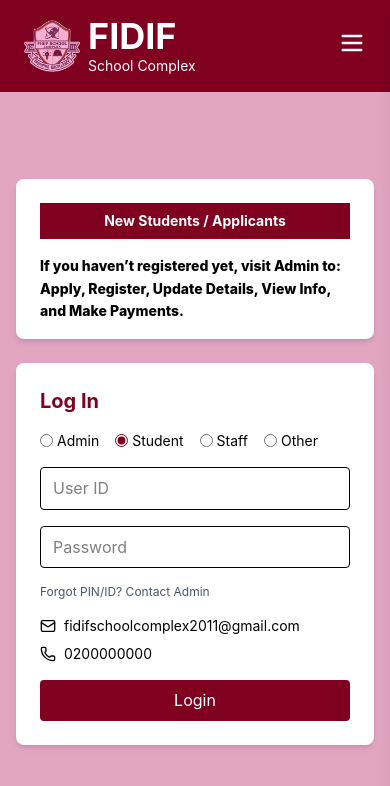
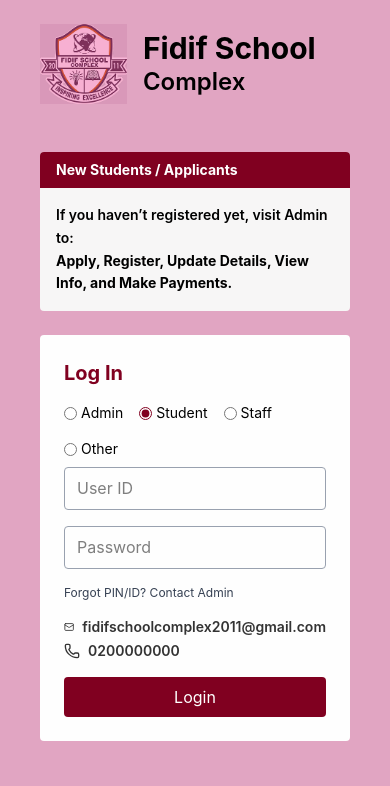
Before and after one commit to Haus-der-Losungen/sms_frontend, a React (Vite) app: page /portal in a window 390 px wide. Shown: the top 786 px of the page. Built offline with nearby package versions, Linux system fonts and the light colour scheme.

Commit message:
feat: update login, overview, and values sections with improved responsiveness

```diff
--- a/index.html
+++ b/index.html
@@ -2,7 +2,7 @@
 <html lang="en">
   <head>
     <meta charset="UTF-8" />
-    <link rel="icon" type="image/svg+xml" href="/vite.svg" />
+    <link rel="icon" type="image/png" href="favicon.png">
     <link rel="stylesheet" href="src/index.css">
     <meta name="viewport" content="width=device-width, initial-scale=1.0" />
     <title>FIDIF School Complex</title>
--- a/src/App.jsx
+++ b/src/App.jsx
@@ -1,37 +1,53 @@
 import { useState } from "react";
 import { Routes, Route } from "react-router-dom";
+import { useLocation } from "react-router-dom";
 
 import Navbar from "./Components/Navbar/Navbar";
 import Values from "./Components/Values/Values";
 import HeroWithCarousel from "./Components/Hero";
 import Footer from "./Components/Footer";
-import PortalLogin from "./Pages/PortalLogin"; // the login page
+import PortalLogin from "./Pages/PortalLogin";
+import Overview from "./Components/Overview";
 
 const App = () => {
   const [isSidebarOpen, setIsSidebarOpen] = useState(false);
+  const location = useLocation();
+  const isPortalPage = location.pathname.startsWith("/portal");
 
   return (
+
     <div className="min-h-screen">
-      <Navbar isOpen={isSidebarOpen} setIsOpen={setIsSidebarOpen} />
 
-      {isSidebarOpen && (
-        <div className="fixed inset-0 bg-white/40 backdrop-blur-sm z-30 md:hidden" />
+      {!isPortalPage && (
+        <>
+          <Navbar isOpen={isSidebarOpen} setIsOpen={setIsSidebarOpen} />
+          {isSidebarOpen && (
+            <div className="fixed inset-0 bg-white/40 backdrop-blur-sm z-30 md:hidden" />
+          )}
+        </>
       )}
-
       <Routes>
         <Route
           path="/"
           element={
             <>
               <HeroWithCarousel />
-              <Values />
-              <Footer />
+
+           <div className="relative z-10 -mt-4">
+        <Values />
+        <Overview />
+      </div>
             </>
           }
         />
+
         <Route path="/portal" element={<PortalLogin />} />
+
       </Routes>
+      {!isPortalPage && <Footer />}
+
     </div>
+
   );
 };
 
--- a/src/Components/Hero/index.jsx
+++ b/src/Components/Hero/index.jsx
@@ -29,9 +29,10 @@ const heroData = [
 
 function HeroWithCarousel() {
   return (
+    <div className="relative z-0">
       <Carousel
         withIndicators
-      height={800}
+        height="100vh"
         className="h-[90vh]"
         controlSize={40}
         emblaOptions={{
@@ -62,18 +63,15 @@ function HeroWithCarousel() {
         {heroData.map((data, index) => (
           <Carousel.Slide key={index}>
             <div
-            className="relative h-full w-full bg-cover bg-center"
+              className="relative h-screen w-full bg-cover bg-center"
               style={{ backgroundImage: `url(${data.image})` }}
             >
-            {/* Dark overlay */}
               <div className="absolute inset-0 bg-black opacity-60 z-0" />
-
-            {/* Text Content */}
               <div className="relative z-10 h-full flex flex-col items-center justify-center text-white text-center px-4">
                 <h1 className="text-xl md:text-2xl mb-4 drop-shadow-md">
                   {data.text1}
                 </h1>
-              <p className="text-4xl md:text-6xl font-bold drop-shadow-lg">
+                <p className="text-4xl md:text-6xl bg-[rgba(128,0,32,0.6)] rounded px-4 py-2 font-bold drop-shadow-lg">
                   {data.text2}
                 </p>
               </div>
@@ -81,6 +79,7 @@ function HeroWithCarousel() {
           </Carousel.Slide>
         ))}
       </Carousel>
+    </div>
   );
 }
 
--- a/src/Components/Navbar/Navbar.jsx
+++ b/src/Components/Navbar/Navbar.jsx
@@ -17,9 +17,15 @@ const NavLinks = ({ vertical = false, onClick = () => {} }) => {
       <NavLink to="/about" onClick={onClick}>
         About
       </NavLink>
-      <NavLink to="/portal" onClick={onClick}>
-        Portal
-      </NavLink>
+      <a
+  href="/portal"
+  target="_blank"
+  rel="noopener noreferrer"
+  onClick={onClick}
+>
+  Portal
+</a>
+
       <NavLink to="/contact" onClick={onClick}>
         Contact
       </NavLink>
--- /dev/null
+++ b/src/Components/Overview/index.jsx
@@ -0,0 +1,60 @@
+import { Link } from "react-router-dom";
+
+
+
+const Overview = () => {
+    return (
+      <section className="bg-white py-12 px-6 md:px-16 text-[black]">
+        <div className="max-w-5xl mx-auto space-y-12">
+
+          {/* Who Are We */}
+          <div>
+            <h2 className="text-3xl md:text-4xl font-extrabold mb-2">Who Are We?</h2>
+            <p className="text-base md:text-lg mb-4">
+              Established in 2011, our school has consistently provided quality education and values-based learning.
+            </p>
+            <p className="text-base md:text-lg">
+              We have proudly graduated students who are excelling in academics, leadership, and various professional fields, reflecting the strength of our teaching and community support.
+            </p>
+          </div>
+
+          {/* Know Our Numbers */}
+          <div>
+            <h2 className="text-3xl md:text-4xl font-extrabold mb-2">Know Our Numbers.</h2>
+            <p className="text-base md:text-lg mb-4">
+              With over 450 students currently enrolled across all levels from crèche to Junior High School our institution has made a lasting academic impact in the Teiman-Abokobi community for more than 10 years.
+            </p>
+            <p className="text-base md:text-lg mb-4">
+              We are proud to be staffed entirely by experienced, GES-certified educators who are committed to delivering quality education and nurturing the holistic development of every child entrusted to our care.
+            </p>
+            <Link
+            to="/about"
+            className="inline-block bg-[#800020] text-white py-2 px-4 rounded-full mt-2 text-sm font-semibold hover:bg-[#5e0018]"
+          >
+            Find Out More &gt;
+          </Link>
+          </div>
+
+          {/* Student Management Portal */}
+          <div>
+            <h2 className="text-3xl md:text-4xl font-extrabold mb-2">Student Management Portal</h2>
+            <p className="text-base md:text-lg mb-4">
+              Our all-in-one School Management System simplifies Fidif School Complex’s administration. From attendance tracking and academic records to transcripts and real-time access to student and staff data, everything is just a click away.
+            </p>
+            <p className="text-base md:text-lg mb-4">
+              Built for efficiency, transparency, and growth so teachers can teach, students can thrive, and parents stay connected.
+            </p>
+            <Link
+            to="/portal"
+            className="inline-block bg-[#800020] text-white py-2 px-4 rounded-full mt-2 text-sm font-semibold hover:bg-[#5e0018]"
+          >
+            Find Out More &gt;
+          </Link>
+          </div>
+
+        </div>
+      </section>
+    );
+  };
+
+  export default Overview;
--- a/src/Components/Values/Values.jsx
+++ b/src/Components/Values/Values.jsx
@@ -23,7 +23,8 @@ const cardData = [
 
 const Values = () => {
   return (
-    <section className="grid grid-cols-1 md:grid-cols-3 w-full h-96 md:h-64">
+    <section className="grid grid-cols-1 md:grid-cols-3 w-full min-h-[300px] md:min-h-[300px] z-10 relative">
+
       {cardData.map((card, index) => (
         <div
           key={index}
--- a/src/Pages/PortalLogin.jsx
+++ b/src/Pages/PortalLogin.jsx
@@ -1,37 +1,87 @@
 import { useState } from "react";
 import { useNavigate } from "react-router-dom";
 import { Mail, Phone } from "lucide-react";
+import logo2 from "../assets/logo2.png";
 
 const PortalLogin = () => {
   const [role, setRole] = useState("Student");
   const navigate = useNavigate();
 
-  const handleSubmit = (e) => {
+  const handleSubmit = async (e) => {
     e.preventDefault();
-    navigate("/portal/dashboard");
+
+    const credentials = {
+      userId,
+      password,
+      role
+    };
+
+    try {
+      const response = await fetch("", {
+        method: "POST",
+        headers: {
+          "Content-Type": "application/json",
+        },
+        body: JSON.stringify(credentials),
+      });
+
+      const data = await response.json();
+
+      if (response.ok) {
+        // Save token or user info if returned
+        localStorage.setItem("token", data.token);
+        navigate("/portal/dashboard");
+      } else {
+        alert(data.message || "Login failed");
+      }
+    } catch (error) {
+      console.error("Error logging in:", error);
+      alert("Something went wrong. Please try again.");
+    }
   };
 
   return (
-    <div className="min-h-screen flex items-center justify-center bg-[#E1A5C2] px-4 py-10">
-      <div className="w-full max-w-5xl flex flex-col md:flex-row gap-6">
-        {/* Left Section */}
-        <div className=" mt-20 h-40  md:w-2/5  bg-white rounded-lg shadow-md p-6 flex flex-col justify-between">
-          <div>
-            <p className="bg-[#800020]  text-white text-center px-4 py-2 text-sm font-bold">
-              New Students / Applicants
-            </p>
-            <p className="mt-4 text-sm font-extrabold leading-relaxed text-black">
-              If you haven’t registered yet, visit Admin to: Apply, Register,
-              Update Details, View Info, and Make Payments.
-            </p>
-          </div>
+    <div className="min-h-screen bg-[#E1A5C2] px-4 py-6 flex flex-col items-center">
+
+      <div className="w-full max-w-6xl flex items-center gap-4 mb-6">
+        <img src={logo2} alt="FIDIF Logo" className="ml-6  md:w-20 h-20 object-contain" />
+        <div className="text-black">
+          <h1 className="text-3xl font-bold">Fidif School</h1>
+          <h2 className="text-2xl font-semibold">Complex</h2>
         </div>
+      </div>
 
-        {/* Right Section */}
-        <div className="md:w-3/5  bg-white rounded-lg shadow-md p-6 md:p-8">
-          <h2 className="text-xl font-bold mb-4 text-[#800020]">Log In</h2>
+      {/* Main Content */}
+      <div className="w-full max-w-6xl p-6 md:p-12 flex flex-col md:flex-row gap-6 items-center">
+
+        {/* Left Info Section */}
+        <div className="w-full md:w-1/2 text-left">
+        <div className="bg-[#f7f6f6] rounded p-0 w-full mx-auto">
+
+       <div className="bg-[#800020] rounded-t px-4 py-2">
+        <p className="text-white text-sm font-bold">New Students / Applicants</p>
+       </div>
+
+       {/* Message body */}
+       <div className="p-4">
+      <p className="text-sm text-black font-semibold leading-relaxed">
+        If you haven’t registered yet, visit Admin to: <br />
+      <span className="font-bold">
+        Apply, Register, Update Details, View Info, and Make Payments.
+      </span>
+      </p>
+        </div>
+      </div>
+
+       </div>
+
+        {/* Login Form Section */}
+        <div className="w-full md:w-1/2 bg-[#fefefe] p-6 md:p-8 rounded">
+          <h2 className="text-xl font-bold text-[#800020] mb-4">Log In</h2>
+
           <form onSubmit={handleSubmit} className="space-y-4">
-            <div className="flex flex-wrap gap-4 text-sm">
+            {/* Role radio buttons */}
+            <div className="flex flex-wrap gap-4 text-sm mb-2">
               {["Admin", "Student", "Staff", "Other"].map((r) => (
                 <label key={r} className="flex items-center gap-1">
                   <input
@@ -47,36 +97,42 @@ const PortalLogin = () => {
               ))}
             </div>
 
+            {/* Inputs */}
             <input
               type="text"
+              inputMode="numeric"
+              pattern="[0-9]*"
               placeholder="User ID"
-              className="w-full border rounded px-3 py-2 focus:outline-none focus:ring-2 focus:ring-[#800020]"
+              className="w-full border border-gray-400 rounded px-3 py-2 focus:outline-none focus:ring-2 focus:ring-gray-500"
               required
             />
 
             <input
               type="password"
               placeholder="Password"
-              className="w-full border rounded px-3 py-2 focus:outline-none focus:ring-2 focus:ring-[#800020]"
+              className="w-full border border-gray-400 rounded px-3 py-2 focus:outline-none focus:ring-2 focus:ring-gray-500"
               required
             />
 
-            <p className="text-xs text-gray-600">
+            <p className="text-xs text-gray-700">
               Forgot PIN/ID? Contact Admin
             </p>
 
-            <div className="text-sm space-y-2">
+            {/* Contact Info */}
+            <div className="text-sm space-y-1 text-[#333] mt-2">
               <div className="flex items-center gap-2">
-                <Mail size={16} /> fidifschoolcomplex2011@gmail.com
+                <Mail size={16} />
+                <span className="font-semibold">fidifschoolcomplex2011@gmail.com</span>
               </div>
               <div className="flex items-center gap-2">
-                <Phone size={16} /> 0200000000
+                <Phone size={16} />
+                <span className="font-semibold">0200000000</span>
               </div>
             </div>
 
             <button
               type="submit"
-              className="w-full bg-[#800020] text-white py-2 rounded hover:bg-[#66001a] transition-colors"
+              className="w-full bg-[#800020] text-white py-2 rounded hover:bg-[#5e0017] transition-colors"
             >
               Login
             </button>
```
Also changed, not shown: public/favicon.png (added), src/assets/logo2.png (added). Lines whose indentation alone changed are shown as unchanged.
